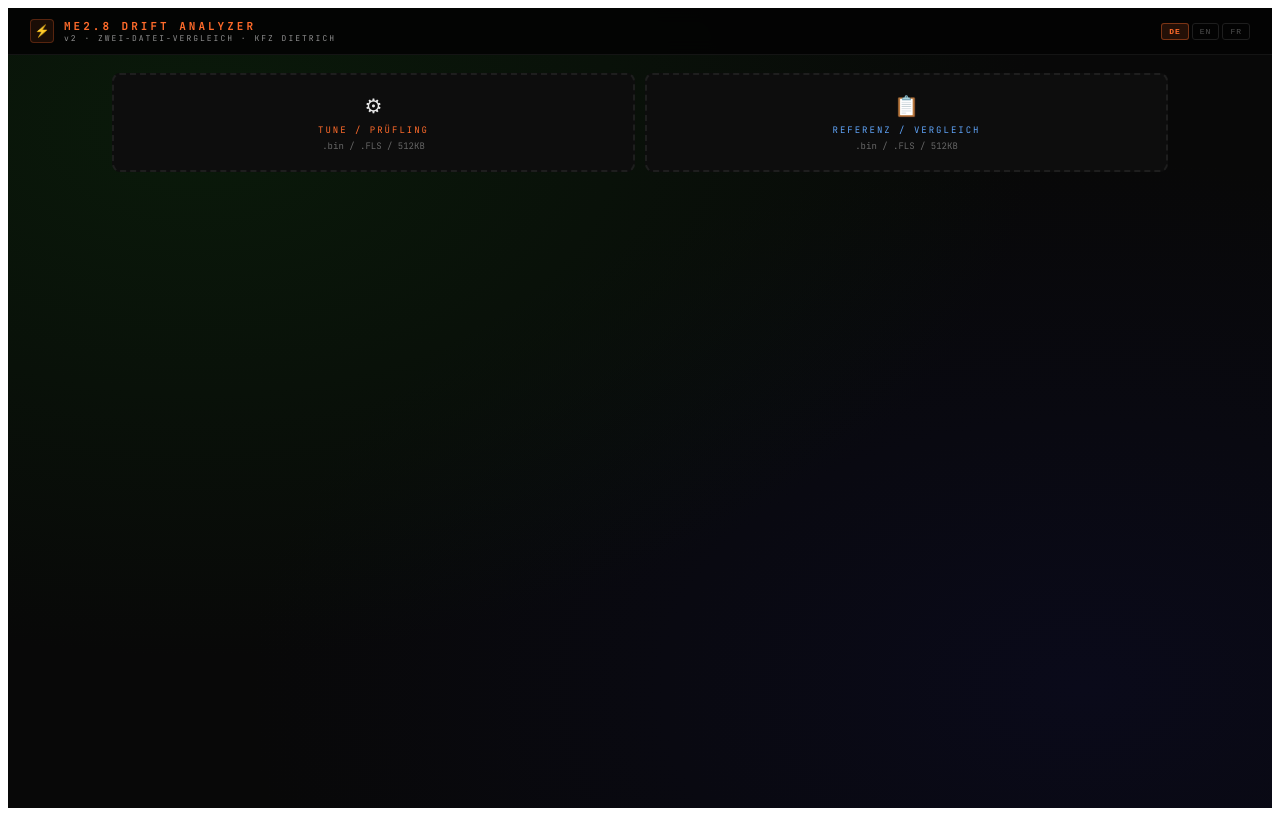
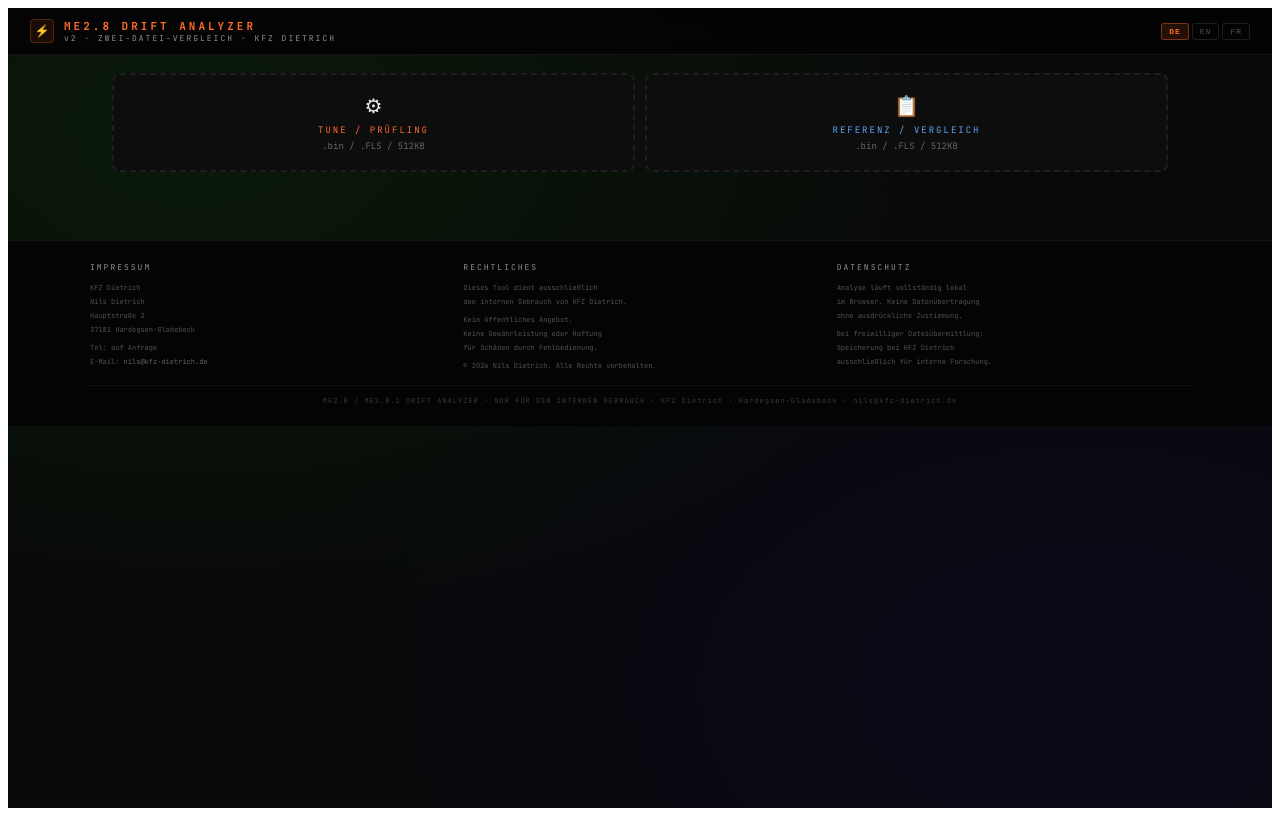
Before and after one commit to ND37181/me28-drift-analyzer, a React (Vite) app: page / in a window 1280 px wide. Built offline with nearby package versions, Linux system fonts and the light colour scheme.

Commit message:
feat: Impressum + Footer mit Rechtliches + Datenschutz

```diff
--- a/src/ME28_Drift_Analyzer.jsx
+++ b/src/ME28_Drift_Analyzer.jsx
@@ -1136,6 +1136,54 @@ export default function App() {
         </>)}
       </div>
 
+      {/* Footer + Impressum */}
+      <div style={{borderTop:"1px solid #141414",marginTop:32,padding:"18px 22px",
+        background:"#040404",fontSize:7,color:"#505050",lineHeight:2}}>
+        <div style={{maxWidth:1100,margin:"0 auto"}}>
+          <div style={{display:"grid",gridTemplateColumns:"1fr 1fr 1fr",gap:20,marginBottom:12}}>
+
+            {/* Impressum */}
+            <div>
+              <div style={{fontSize:8,color:"#909090",letterSpacing:2,marginBottom:6}}>IMPRESSUM</div>
+              <div>KFZ Dietrich</div>
+              <div>Nils Dietrich</div>
+              <div>Hauptstraße 2</div>
+              <div>37181 Hardegsen-Gladebeck</div>
+              <div style={{marginTop:4}}>Tel: <a href="tel:+495505123456" style={{color:"#505050",textDecoration:"none"}}>auf Anfrage</a></div>
+              <div>E-Mail: <a href="mailto:nils@kfz-dietrich.de" style={{color:"#606060",textDecoration:"none"}}>nils@kfz-dietrich.de</a></div>
+            </div>
+
+            {/* Rechtliches */}
+            <div>
+              <div style={{fontSize:8,color:"#909090",letterSpacing:2,marginBottom:6}}>RECHTLICHES</div>
+              <div>Dieses Tool dient ausschließlich</div>
+              <div>dem internen Gebrauch von KFZ Dietrich.</div>
+              <div style={{marginTop:4}}>Kein öffentliches Angebot.</div>
+              <div>Keine Gewährleistung oder Haftung</div>
+              <div>für Schäden durch Fehlbedienung.</div>
+              <div style={{marginTop:4}}>© 2026 Nils Dietrich. Alle Rechte vorbehalten.</div>
+            </div>
+
+            {/* Datenschutz */}
+            <div>
+              <div style={{fontSize:8,color:"#909090",letterSpacing:2,marginBottom:6}}>DATENSCHUTZ</div>
+              <div>Analyse läuft vollständig lokal</div>
+              <div>im Browser. Keine Datenübertragung</div>
+              <div>ohne ausdrückliche Zustimmung.</div>
+              <div style={{marginTop:4}}>Bei freiwilliger Dateiübermittlung:</div>
+              <div>Speicherung bei KFZ Dietrich</div>
+              <div>ausschließlich für interne Forschung.</div>
+            </div>
+
+          </div>
+          <div style={{borderTop:"1px solid #111",paddingTop:8,textAlign:"center",
+            fontSize:7,color:"#383838",letterSpacing:1}}>
+            ME2.8 / ME2.8.1 DRIFT ANALYZER · NUR FÜR DEN INTERNEN GEBRAUCH ·
+            KFZ Dietrich · Hardegsen-Gladebeck · nils@kfz-dietrich.de
+          </div>
+        </div>
+      </div>
+
       <style>{`
         @import url('https://fonts.googleapis.com/css2?family=JetBrains+Mono:wght@400;700&display=swap');
         *{box-sizing:border-box}
```
